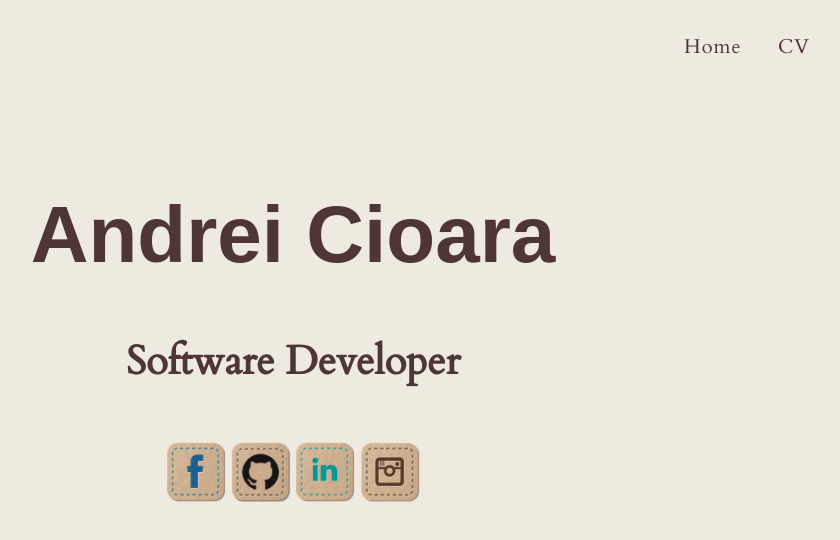
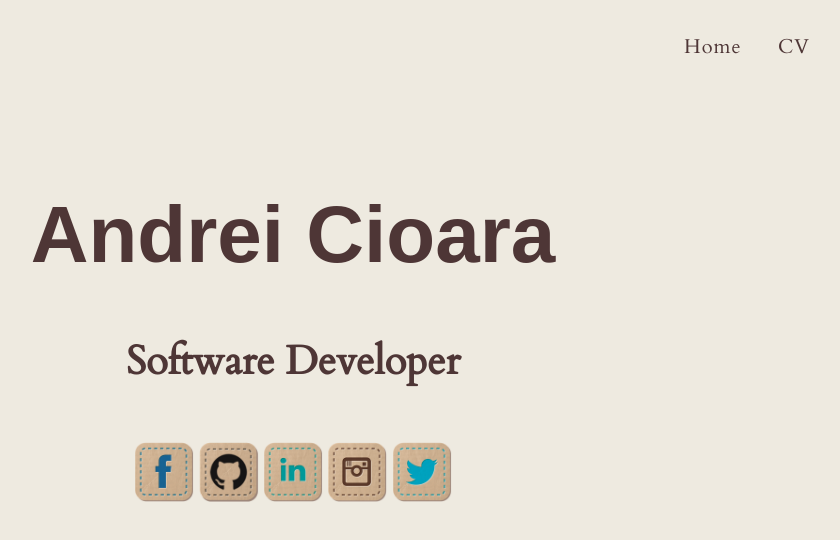
Before and after one commit to aicioara/aicioara.github.io, a plain HTML site: page index.html in a window 1280 px wide. Shown: the whole page, without its empty margins (347-1187 px from the left). Drawn offline with Linux system fonts and the light colour scheme.

Commit message:
Added twitter address as well

```diff
--- a/index.html
+++ b/index.html
@@ -67,6 +67,11 @@
 					<img src="/img/social/Instagram-icon.png" alt="Instagram">
 				</a>
 			</div>
+			<div class="item">
+				<a href="https://twitter.com/aicioara">
+					<img src="/img/social/Twitter-icon.png" alt="Twitter">
+				</a>
+			</div>
 		</div>
 
 	</div>
```
